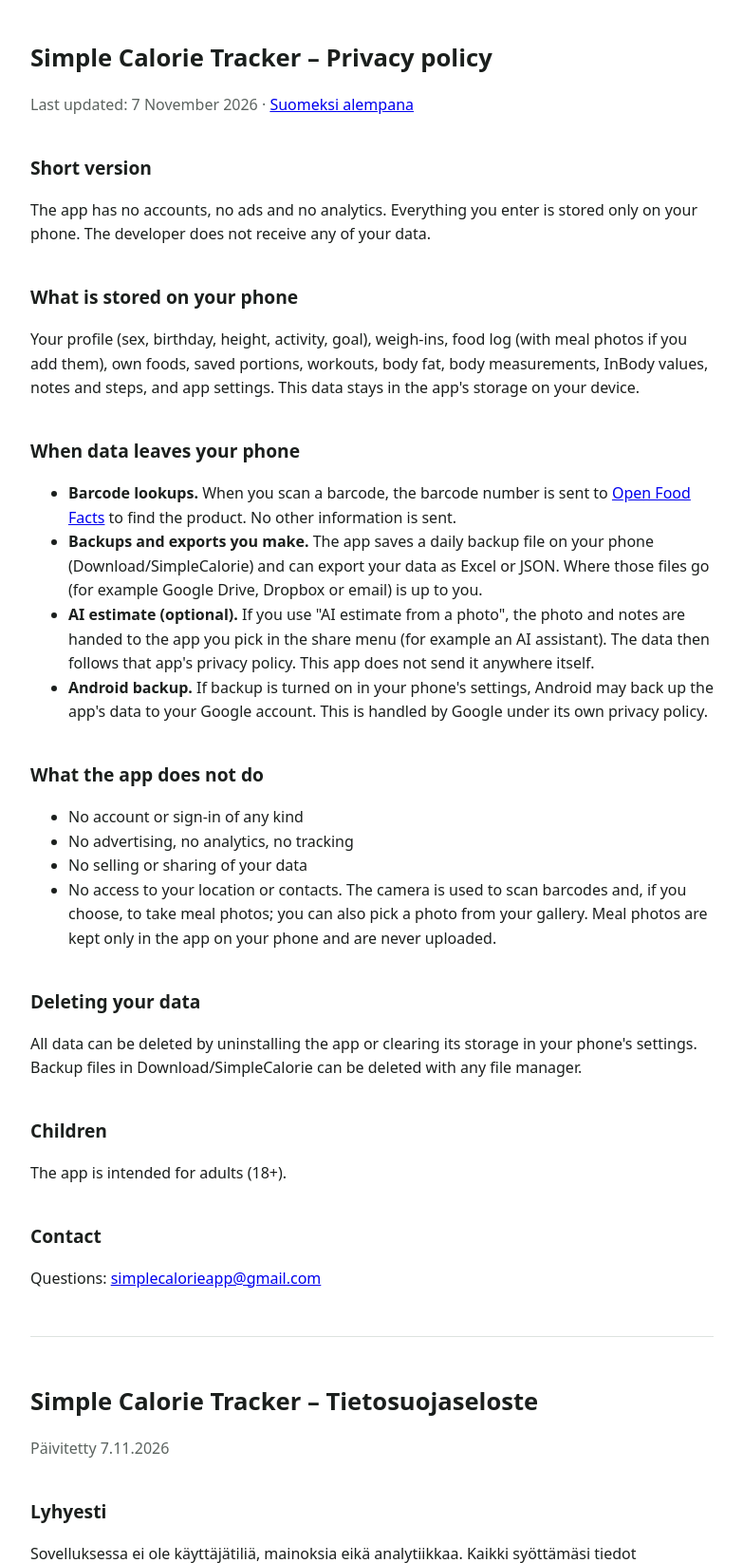
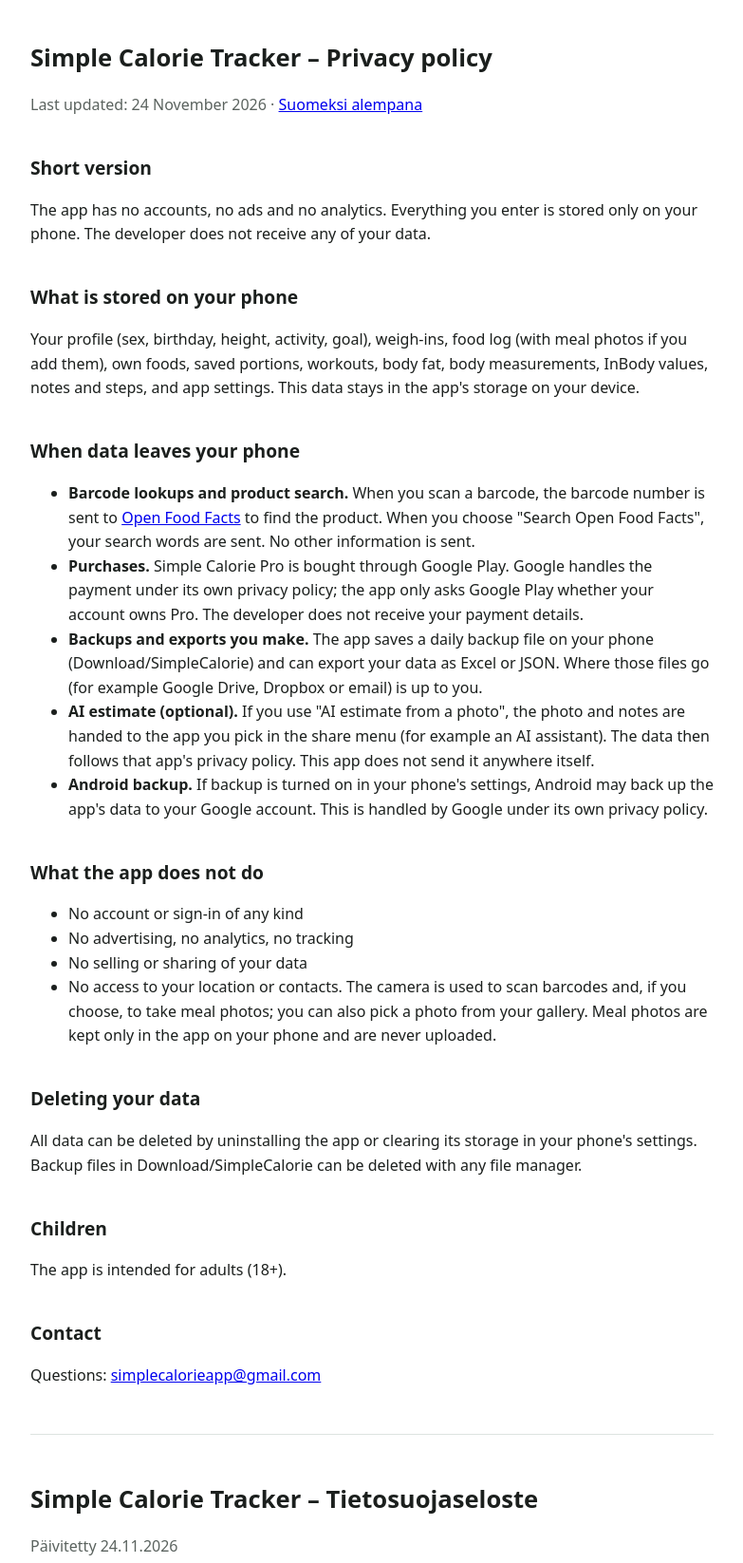
Before and after one commit to bennylone/simplecalorie-privacy, a plain HTML site: page index.html in a window 1280 px wide. Shown: the top 1646 px of the page at 95% size, without its empty margins (248-1031 px from the left). Drawn offline with Linux system fonts and the light colour scheme.

Commit message:
Privacy policy: Open Food Facts search and Google Play purchases
Co-Authored-By: Claude Opus 5.5 <noreply@anthropic.com>
Claude-Session: https://claude.ai/code/session_015U33Vo7cLf6hrMVyspBgUz

```diff
--- a/index.html
+++ b/index.html
@@ -16,7 +16,7 @@
 <body>
 
 <h1>Simple Calorie Tracker – Privacy policy</h1>
-<p class="muted">Last updated: 7 November 2026 · <a href="#fi">Suomeksi alempana</a></p>
+<p class="muted">Last updated: 24 November 2026 · <a href="#fi">Suomeksi alempana</a></p>
 
 <h2>Short version</h2>
 <p>The app has no accounts, no ads and no analytics. Everything you enter is stored only on your phone. The developer does not receive any of your data.</p>
@@ -26,7 +26,8 @@
 
 <h2>When data leaves your phone</h2>
 <ul>
-  <li><strong>Barcode lookups.</strong> When you scan a barcode, the barcode number is sent to <a href="https://world.openfoodfacts.org">Open Food Facts</a> to find the product. No other information is sent.</li>
+  <li><strong>Barcode lookups and product search.</strong> When you scan a barcode, the barcode number is sent to <a href="https://world.openfoodfacts.org">Open Food Facts</a> to find the product. When you choose "Search Open Food Facts", your search words are sent. No other information is sent.</li>
+  <li><strong>Purchases.</strong> Simple Calorie Pro is bought through Google Play. Google handles the payment under its own privacy policy; the app only asks Google Play whether your account owns Pro. The developer does not receive your payment details.</li>
   <li><strong>Backups and exports you make.</strong> The app saves a daily backup file on your phone (Download/SimpleCalorie) and can export your data as Excel or JSON. Where those files go (for example Google Drive, Dropbox or email) is up to you.</li>
   <li><strong>AI estimate (optional).</strong> If you use "AI estimate from a photo", the photo and notes are handed to the app you pick in the share menu (for example an AI assistant). The data then follows that app's privacy policy. This app does not send it anywhere itself.</li>
   <li><strong>Android backup.</strong> If backup is turned on in your phone's settings, Android may back up the app's data to your Google account. This is handled by Google under its own privacy policy.</li>
@@ -52,7 +53,7 @@
 <hr id="fi">
 
 <h1>Simple Calorie Tracker – Tietosuojaseloste</h1>
-<p class="muted">Päivitetty 7.11.2026</p>
+<p class="muted">Päivitetty 24.11.2026</p>
 
 <h2>Lyhyesti</h2>
 <p>Sovelluksessa ei ole käyttäjätiliä, mainoksia eikä analytiikkaa. Kaikki syöttämäsi tiedot tallentuvat vain puhelimeesi. Kehittäjä ei saa tietojasi.</p>
@@ -62,7 +63,8 @@
 
 <h2>Milloin tietoja lähtee puhelimesta</h2>
 <ul>
-  <li><strong>Viivakoodihaut.</strong> Kun skannaat viivakoodin, viivakoodin numero lähetetään <a href="https://world.openfoodfacts.org">Open Food Factsiin</a> tuotteen hakemiseksi. Muuta tietoa ei lähetetä.</li>
+  <li><strong>Viivakoodihaut ja tuotehaku.</strong> Kun skannaat viivakoodin, viivakoodin numero lähetetään <a href="https://world.openfoodfacts.org">Open Food Factsiin</a> tuotteen hakemiseksi. Kun valitset "Hae Open Food Factsista", hakusanasi lähetetään. Muuta tietoa ei lähetetä.</li>
+  <li><strong>Ostot.</strong> Simple Calorie Pro ostetaan Google Playn kautta. Google hoitaa maksun oman tietosuojakäytäntönsä mukaisesti; sovellus vain kysyy Google Playlta, omistaako tilisi Pron. Kehittäjä ei saa maksutietojasi.</li>
   <li><strong>Varmuuskopiot ja viennit.</strong> Sovellus tallentaa päivittäisen varmuuskopion puhelimeesi (Download/SimpleCalorie) ja voi viedä tiedot Excel- tai JSON-muodossa. Sinä päätät, minne tiedostot menevät (esim. Google Drive, Dropbox tai sähköposti).</li>
   <li><strong>AI-arvio (valinnainen).</strong> Jos käytät "AI-arvio kuvasta" -toimintoa, kuva ja lisätiedot annetaan jakovalikosta valitsemallesi sovellukselle (esim. tekoälyavustaja). Tiedot noudattavat silloin sen sovelluksen tietosuojakäytäntöä. Tämä sovellus ei lähetä niitä itse mihinkään.</li>
   <li><strong>Androidin varmuuskopio.</strong> Jos varmuuskopiointi on päällä puhelimen asetuksissa, Android voi varmuuskopioida sovelluksen tiedot Google-tilillesi. Tätä hoitaa Google oman tietosuojakäytäntönsä mukaisesti.</li>
```
